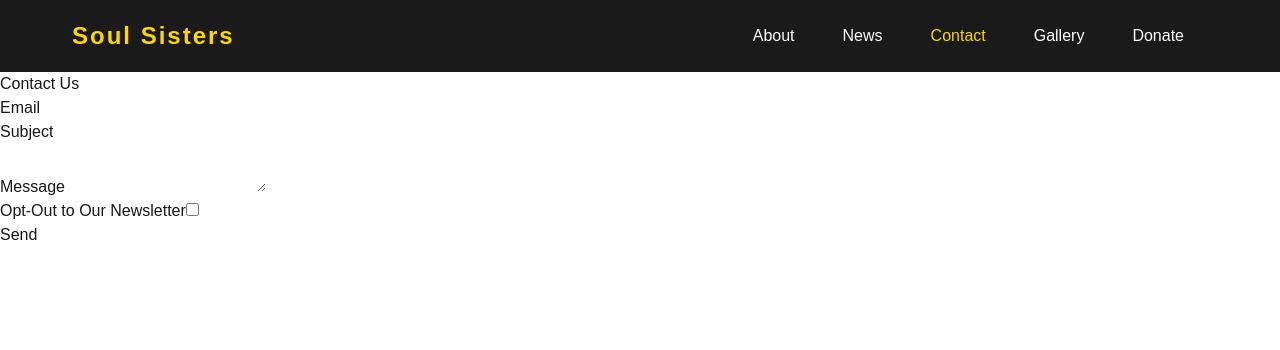
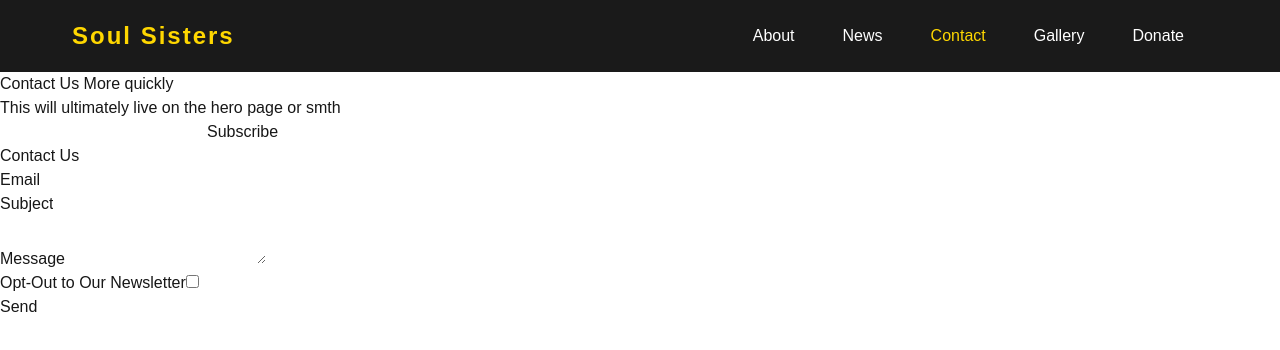
Before and after one commit to fullstackatbrown/project-soul-sisters, a Next.js app: page /contact in a window 1280 px wide. Shown: the top 350 px of the page. Built offline with nearby package versions, Linux system fonts and the light colour scheme.

Commit message:
mailing list adding working

```diff
--- a/app/contact/page.tsx
+++ b/app/contact/page.tsx
@@ -18,6 +18,16 @@ export default function Contact() {
   }
 
   return <div>
+
+    <h1>Contact Us More quickly</h1>
+    <h3>This will ultimately live on the hero page or smth</h3>
+    <form action="https://icloud.us11.list-manage.com/subscribe/post" method="POST">
+      <input type="hidden" name="u" value="b1419b80582cb88b5e7249fc0"></input>
+      <input type="hidden" name="id" value="ccd3919900"></input>
+    <input type="email" name="MERGE0" id="MERGE0"></input>
+    <button>Subscribe</button>
+    </form>
+
     <h1>Contact Us</h1>
     <form onSubmit={submitHandler}>
       <div>
```
